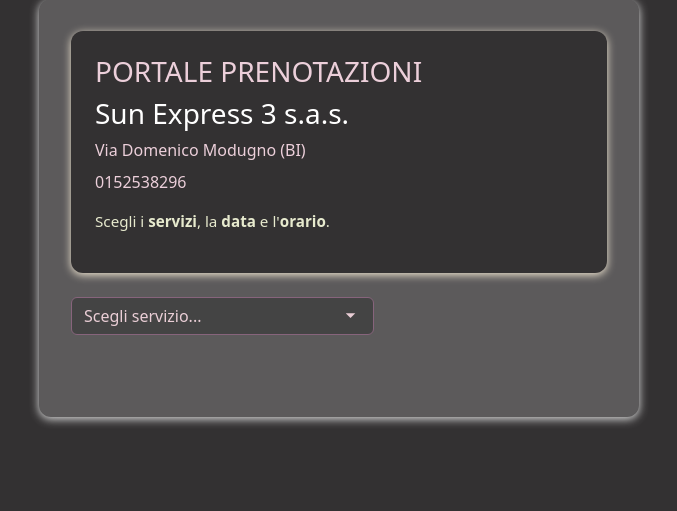
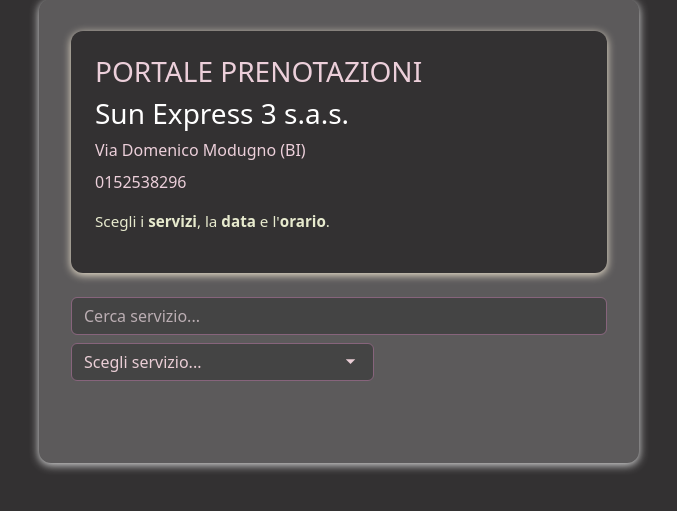
Before and after one commit to AlexBudet/booking, a Flask app: template templates/booking_public.html in a window 1280 px wide. Shown: the part 41-552 px from the top of the page, without its empty margins (301-978 px from the left). Run offline with Flask 3, Linux system fonts and the light colour scheme; the template is opened without the code that fills it, so the values that code supplies are empty.

Commit message:
Aggiunta cerca servizi fetch

```diff
--- a/templates/booking_public.html
+++ b/templates/booking_public.html
@@ -179,6 +179,9 @@
   <input type="hidden" id="csrf_token" name="csrf_token" value="{{ csrf_token() }}">
 
 <div class="row align-items-end mb-2" id="selezione-iniziale-servizio">
+  <div class="col-12 mb-2">
+  <input type="text" id="servizio-search" class="form-control" placeholder="Cerca servizio...">
+</div>
   <div class="col-7">
     <select class="form-select" id="servizio-iniziale">
       <option value="">Scegli servizio...</option>
@@ -774,5 +777,22 @@ document.addEventListener('DOMContentLoaded', function() {
   });
 });
 </script>
+<script>
+  document.getElementById('servizio-search').addEventListener('input', function() {
+  const query = this.value.trim().toLowerCase();
+  const select = document.getElementById('servizio-iniziale');
+  select.innerHTML = '<option value="">Scegli servizio...</option>';
+  let filtered = servizi;
+  if (query.length >= 3) {
+    filtered = servizi.filter(s => s.servizio_nome.toLowerCase().includes(query));
+  }
+  filtered.forEach(s => {
+    const opt = document.createElement('option');
+    opt.value = s.id;
+    opt.textContent = s.servizio_nome;
+    select.appendChild(opt);
+  });
+});
+</script>
 </body>
 </html>
```
